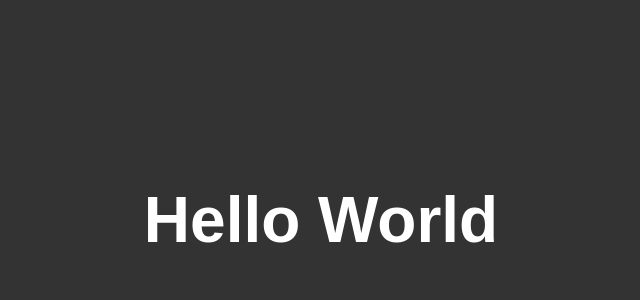
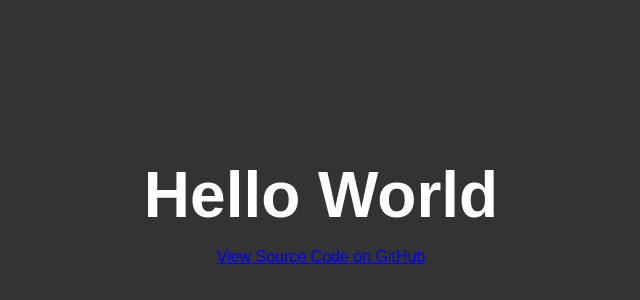
Before and after one commit to sounny/hello, a plain HTML site: page index.html in a window 1280 px wide. Shown: the part 180-480 px from the top of the page, without its empty margins (319-959 px from the left). Drawn offline with Linux system fonts and the light colour scheme.

Commit message:
Update index.html

```diff
--- a/index.html
+++ b/index.html
@@ -9,6 +9,7 @@
 <body>
     <div class="container">
         <h1>Hello World</h1>
+        <p><a href="https://github.com/sounny/hello" target="_blank">View Source Code on GitHub</a></p>
     </div>
 </body>
 </html>
```
